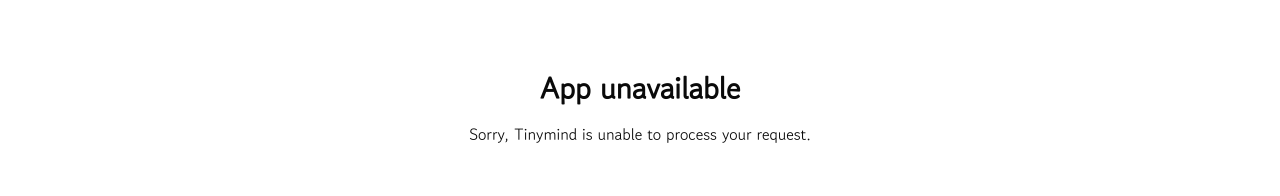
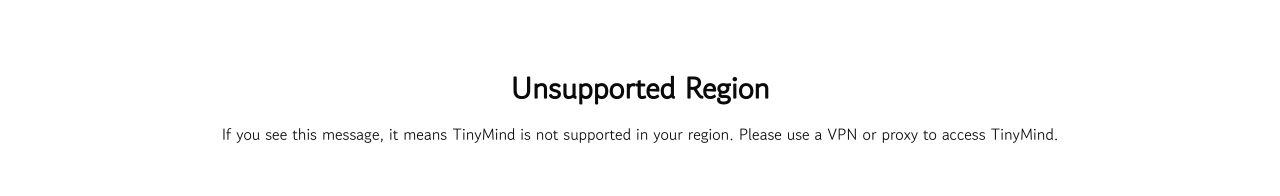
Before and after one commit to mazzzystar/tinymind, a Next.js app: page /unavailable in a window 1280 px wide. Shown: the part 356-552 px from the top of the page. Built offline with nearby package versions, Linux system fonts and the light colour scheme; no server answers; a web font is replaced by a local one.

Commit message:
update unavailable page.

```diff
--- a/app/unavailable/page.tsx
+++ b/app/unavailable/page.tsx
@@ -1,9 +1,10 @@
 export default function UnavailablePage() {
   return (
     <div className="flex flex-col items-center justify-center min-h-screen px-4 text-center">
-      <h1 className="text-3xl font-extrabold mb-4">App unavailable</h1>
+      <h1 className="text-3xl font-extrabold mb-4">Unsupported Region</h1>
       <p className="text-base mb-8">
-        Sorry, Tinymind is unable to process your request.
+        If you see this message, it means TinyMind is not supported in your
+        region. Please use a VPN or proxy to access TinyMind.
       </p>
     </div>
   );
```
